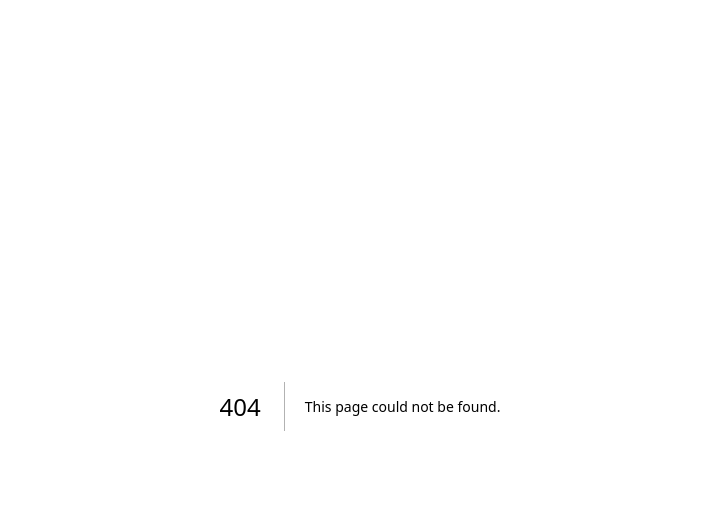
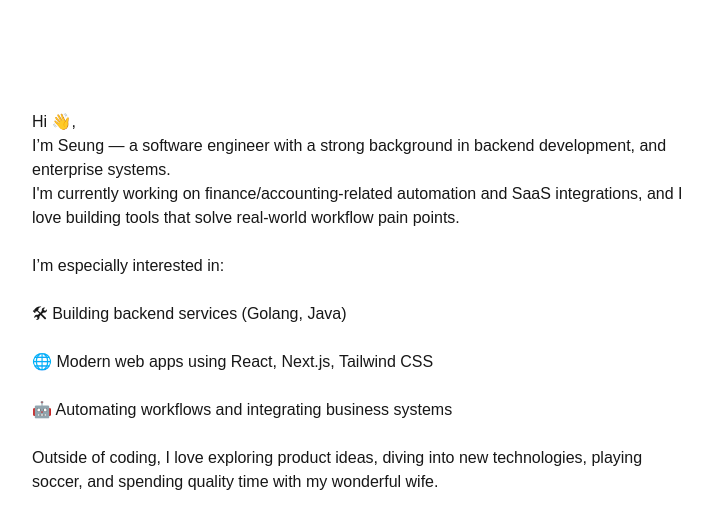
Before and after one commit to wassup-chicken/wassup-profile, a Next.js app: page /wassup-profile/about in a window 1280 px wide. Before the commit this address had no page. Shown: the part 458-986 px from the top of the page, without its empty margins (280-992 px from the left). Built offline with nearby package versions, Linux system fonts and the light colour scheme.

Commit message:
update config and about

```diff
--- a/next.config.mjs
+++ b/next.config.mjs
@@ -1,4 +1,7 @@
 /** @type {import('next').NextConfig} */
-const nextConfig = {};
+const nextConfig = {
+    basePath: '/wassup-profile',          // ← Set this to your GitHub repo name
+    assetPrefix: '/wassup-profile',
+};
 
 export default nextConfig;
--- a/src/app/about/page.js
+++ b/src/app/about/page.js
@@ -5,14 +5,19 @@ const About = () => {
                 1
             </svg>
             <div className="flex justify-center items-center mt-10">
-                <p className="w-full p-10">
-                    {`Hi 👋, <br />
-                    I’m Seung — a software engineer with a strong background in backend development, and enterprise systems.<br />
-                    I'm currently working on finance/accounting-related automation and SaaS integrations, and I love building tools that solve real-world workflow pain points.<br /><br />
-                    I’m especially interested in: <br /><br />
-                    🛠 Building backend services (Golang, Java)<br /><br />
-                    🌐 Modern web apps using React, Next.js, Tailwind CSS<br /><br />
-                    🤖 Automating workflows and integrating business systems<br /><br />
+                <p className="w-full p-10 whitespace-pre-line">
+                    {`Hi 👋,
+                    I’m Seung — a software engineer with a strong background in backend development, and enterprise systems.
+                    I'm currently working on finance/accounting-related automation and SaaS integrations, and I love building tools that solve real-world workflow pain points.
+
+                    I’m especially interested in:
+
+                    🛠 Building backend services (Golang, Java)
+
+                    🌐 Modern web apps using React, Next.js, Tailwind CSS
+
+                    🤖 Automating workflows and integrating business systems
+
                     Outside of coding, I love exploring product ideas, diving into new technologies, playing soccer, and spending quality time with my wonderful wife.`}
                 </p>
             </div>
```
